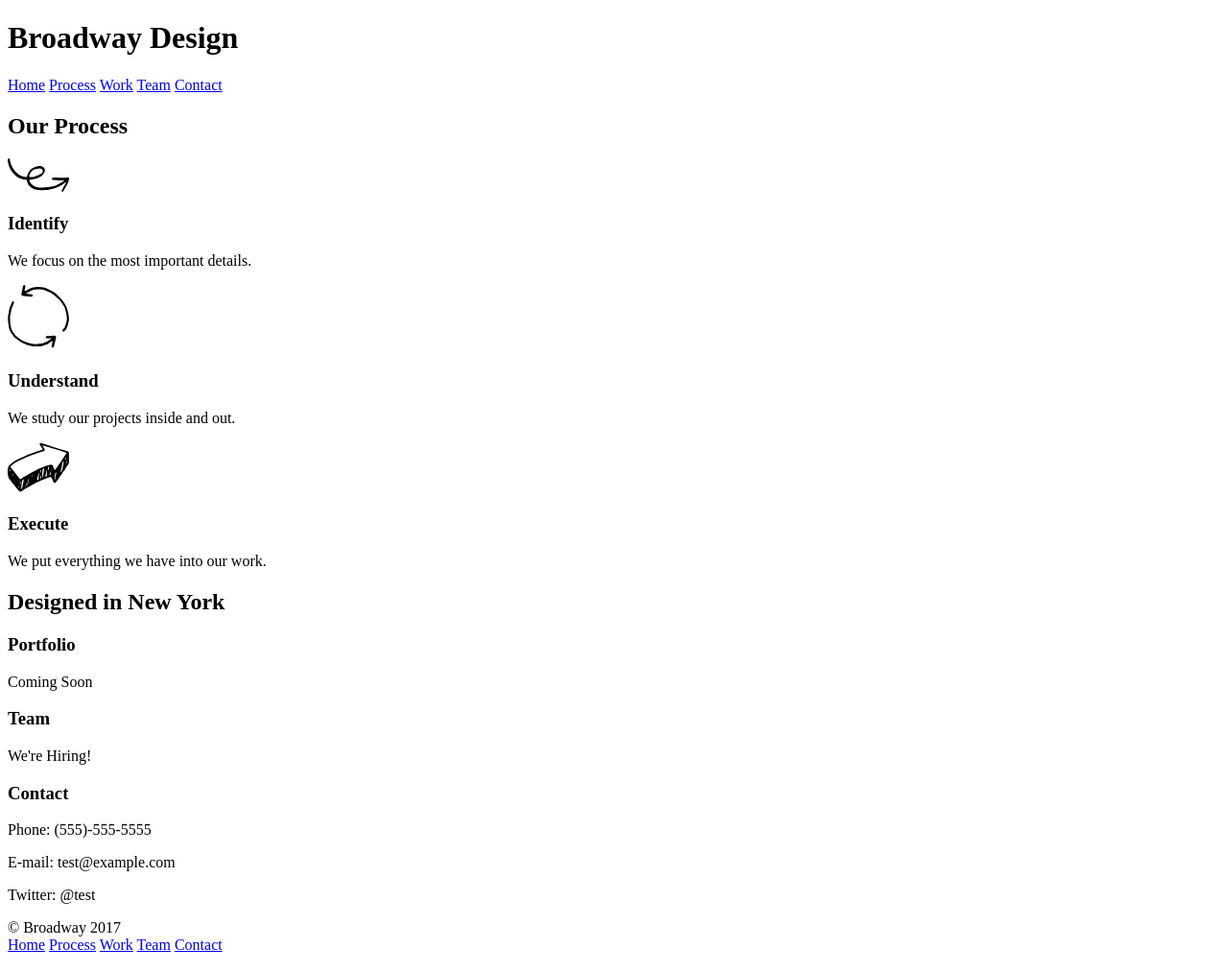
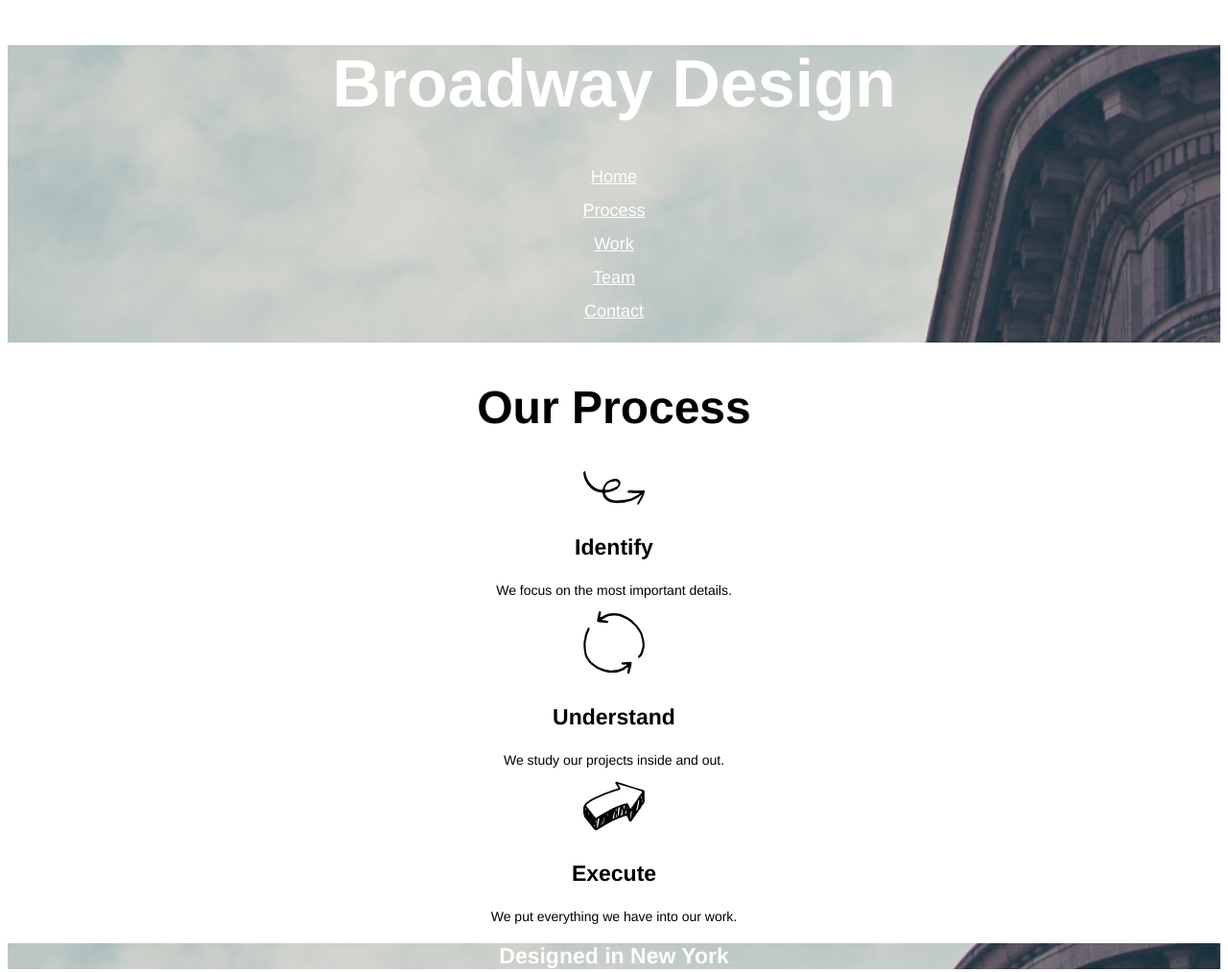
Before and after one commit to jouissances/Broadway, a plain HTML site: page index.html in a window 1280 px wide. Shown: the top 1013 px of the page at 96% size. Drawn offline with nearby package versions, Linux system fonts and the light colour scheme; a web font is replaced by a local one.

Commit message:
Complete HTML and CSS.

```diff
--- a/index.html
+++ b/index.html
@@ -8,19 +8,20 @@
   <meta name="keywords" content="keywords,here">
   <link rel="shortcut icon" href="favicon.ico" type="image/vnd.microsoft.icon">
   <link rel="stylesheet" href="//fonts.googleapis.com/css?family=font1|font2|etc" type="text/css">
-  <link rel="stylesheet" href="stylesheet.css" type="text/css">
+  <link rel="stylesheet" href="./resources/css/stylesheet.css" type="text/css">
   </head>
   <body>
-
+      <header>
       <h1 id="title">Broadway Design</h1>
 
       <nav id="topnav">
-          <a href="https://external-production.codecademy.com/assets/secure/index-e15cd898fa5906b22c02b7fc4cf8e509.html#">Home</a>
-          <a href="https://external-production.codecademy.com/assets/secure/index-e15cd898fa5906b22c02b7fc4cf8e509.html#process">Process</a>
-          <a href="https://external-production.codecademy.com/assets/secure/index-e15cd898fa5906b22c02b7fc4cf8e509.html#work">Work</a>
-          <a href="https://external-production.codecademy.com/assets/secure/index-e15cd898fa5906b22c02b7fc4cf8e509.html#team">Team</a>
-          <a href="https://external-production.codecademy.com/assets/secure/index-e15cd898fa5906b22c02b7fc4cf8e509.html#contact">Contact</a>
+          <p><a href="https://external-production.codecademy.com/assets/secure/index-e15cd898fa5906b22c02b7fc4cf8e509.html#">Home</a></p>
+          <p><a href="https://external-production.codecademy.com/assets/secure/index-e15cd898fa5906b22c02b7fc4cf8e509.html#process">Process</a></p>
+          <p><a href="https://external-production.codecademy.com/assets/secure/index-e15cd898fa5906b22c02b7fc4cf8e509.html#work">Work</a></p>
+          <p><a href="https://external-production.codecademy.com/assets/secure/index-e15cd898fa5906b22c02b7fc4cf8e509.html#team">Team</a></p>
+          <p><a href="https://external-production.codecademy.com/assets/secure/index-e15cd898fa5906b22c02b7fc4cf8e509.html#contact">Contact</a></p>
       </nav>
+      </header>
 
       <section id="process">
           <h2>Our Process</h2>
@@ -52,14 +53,16 @@
       </section>
 
       <footer>
-          <span>© Broadway 2017</span>
-          <nav id="bottomnav">
+            <nav id="bottomnav">
+             <span>© Broadway 2017
               <a href="https://external-production.codecademy.com/assets/secure/index-e15cd898fa5906b22c02b7fc4cf8e509.html#">Home</a>
               <a href="https://external-production.codecademy.com/assets/secure/index-e15cd898fa5906b22c02b7fc4cf8e509.html#process">Process</a>
               <a href="https://external-production.codecademy.com/assets/secure/index-e15cd898fa5906b22c02b7fc4cf8e509.html#work">Work</a>
               <a href="https://external-production.codecademy.com/assets/secure/index-e15cd898fa5906b22c02b7fc4cf8e509.html#team">Team</a>
               <a href="https://external-production.codecademy.com/assets/secure/index-e15cd898fa5906b22c02b7fc4cf8e509.html#contact">Contact</a>
+            </span>
           </nav>
+
       </footer>
 
   <script src="//ajax.googleapis.com/ajax/libs/jquery/1.7.2/jquery.min.js" type="text/javascript"></script>
--- /dev/null
+++ b/resources/css/stylesheet.css
@@ -0,0 +1,54 @@
+* {
+    text-align: center;
+    font-family: Helvetica;
+}
+
+header {
+    color: white;
+    background-image: url("../img/the-flatiron-building.png");
+    background-size: cover;
+    padding-bottom: 8px;
+}
+
+    #title {
+        font-size: 70px;
+        font-weight: bold;
+    }
+
+    #topnav a {
+        font-size: 18px;
+        color: white;
+    }
+
+#process {
+    font-size: 32px;
+}
+
+    #process h3, #info h3 {
+    font-size: 23px;
+    font-weight: bold;
+}
+
+    #process p, p {
+        font-size: 14px;
+        font-weight: normal;
+    }
+
+#info h2 {
+    background-image: url("../img/the-flatiron-building.png");
+    font-size: 23px;
+    font-weight: bold;
+    color: white;
+}
+
+footer #bottomnav {
+    font-size: 11px;
+    color: white;
+    background-color: dimgray;
+    text-align: left;
+}
+
+footer #bottomnav a {
+        font-size: 18px;
+        color: white;
+}
```
